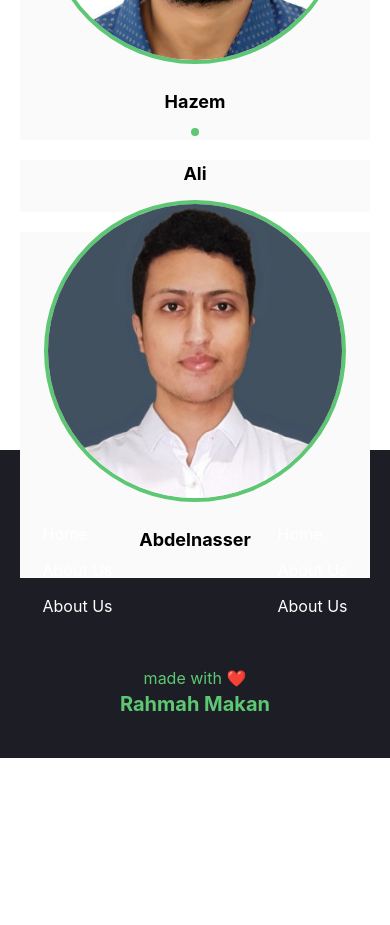
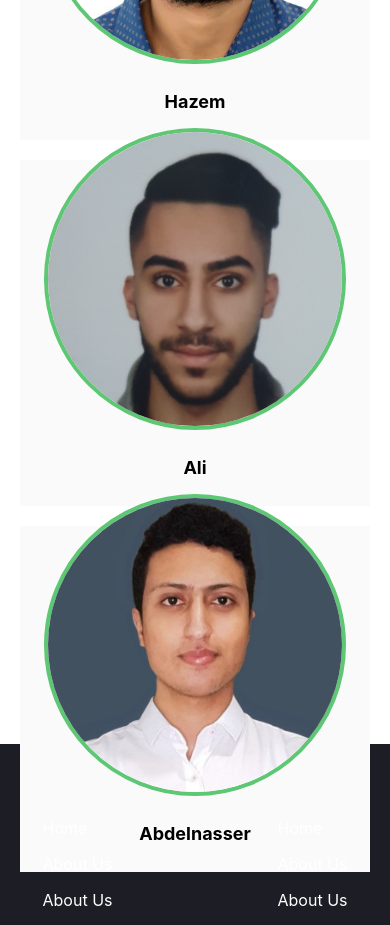
Before and after one commit to h4mmad/rahmah-makan, a React (Create React App) app: page /about-us in a window 390 px wide. Shown: the part 920-1845 px from the top of the page. Before the commit the page ends 1678 px from the top, so only its background shows below. Built offline with nearby package versions, Linux system fonts and the light colour scheme.

Commit message:
added ali pic

```diff
--- a/src/components/Map.js
+++ b/src/components/Map.js
@@ -12,7 +12,7 @@ const [displaytext, setDisplaytext] = useState(null);
   async function sendRequest (){
       try{
         console.log('req sent');
-        let req = await fetch("http://localhost:5000");
+        let req = await fetch("http://localhost:5000/api/fridges");
         const res =  await req.text();
         setServerData(res);
         console.log(res);
--- a/src/components/Team.js
+++ b/src/components/Team.js
@@ -1,6 +1,7 @@
 import Hazem from "../images/hazem.jpeg"
 import Hammad from "../images/hammad.jpg"
 import Abdelnasser from "../images/abdelnasser.jpg"
+import Ali from "../images/ali.jpeg"
 
 const Team = () => {
     return (
@@ -20,7 +21,7 @@ const Team = () => {
                         <h5 className="text-lg font-bold">Hazem</h5>
                     </div>
                     <div className="flex flex-col items-center p-6 mt-5 md:mt-0 space-y-6 md:w-1/4 bg-veryLightGray">
-                        <img src="" className="rounded-full -mt-14 border-4 border-darkGreen md:w-full  sm:w-1/2" alt="" />
+                        <img src={Ali} className="rounded-full -mt-14 border-4 border-darkGreen md:w-full  sm:w-1/2" alt="" />
                         <h5 className="text-lg font-bold">Ali</h5>
                     </div>
                     <div className="flex flex-col items-center p-6 mt-5 md:mt-0 space-y-6 md:w-1/4 bg-veryLightGray">
```
Also changed, not shown: src/images/ali.jpeg (added).
